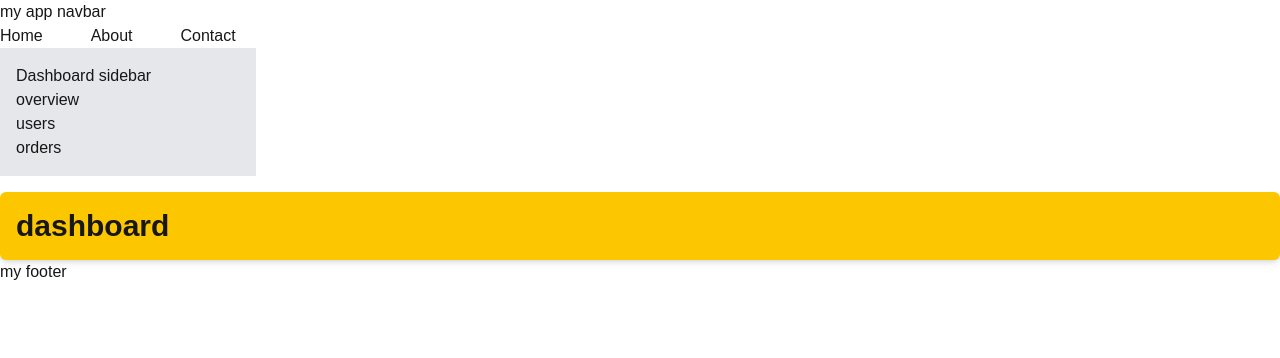
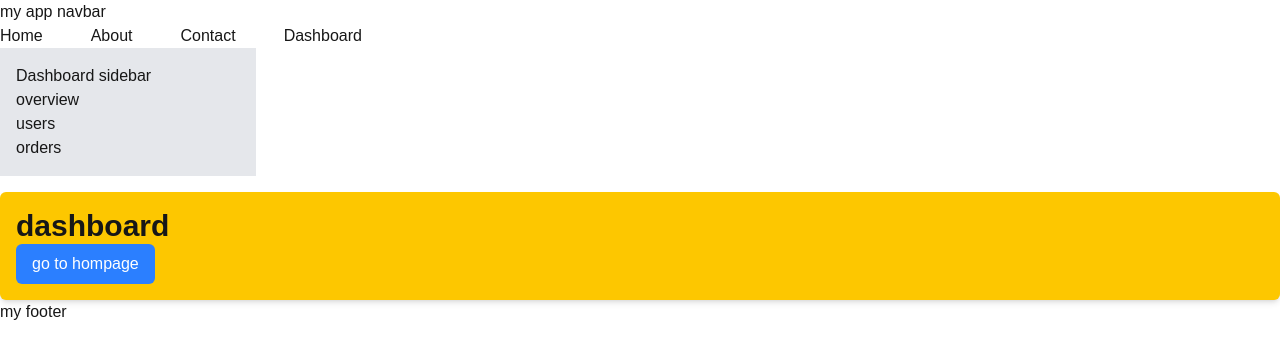
Before and after one commit to emmygrammy/NEXTJS-TYPESCRIPT, a Next.js app: page /dashboard in a window 1280 px wide. Shown: the top 358 px of the page. Built offline with nearby package versions, Linux system fonts and the light colour scheme.

Commit message:
nextjs-course

```diff
--- a/app/dashboard/page.tsx
+++ b/app/dashboard/page.tsx
@@ -1,7 +1,20 @@
+'use client';
+import { useRouter } from "next/navigation";
+
 export default function DashboardPage() {
+
+    const router = useRouter();
+    const handleClick = () => {
+        router.push("/");
+    }
   return (
     <div>
       <h1 className="text-3xl font-bold">dashboard</h1>
+      <button
+      className="bg-blue-500 text-white px-4 py-2 rounded-md"
+           onClick={handleClick}>
+        go to hompage
+      </button>
 
     </div>
   );
--- a/app/layout.tsx
+++ b/app/layout.tsx
@@ -17,6 +17,7 @@ export default function RootLayout({ children }: { children: ReactNode }) {
             <Link href="/">Home</Link>
             <Link href="/about">About</Link>
             <Link href="/contact">Contact</Link>
+            <Link href="/dashboard">Dashboard</Link>
           </nav>
         </header>
 
```
